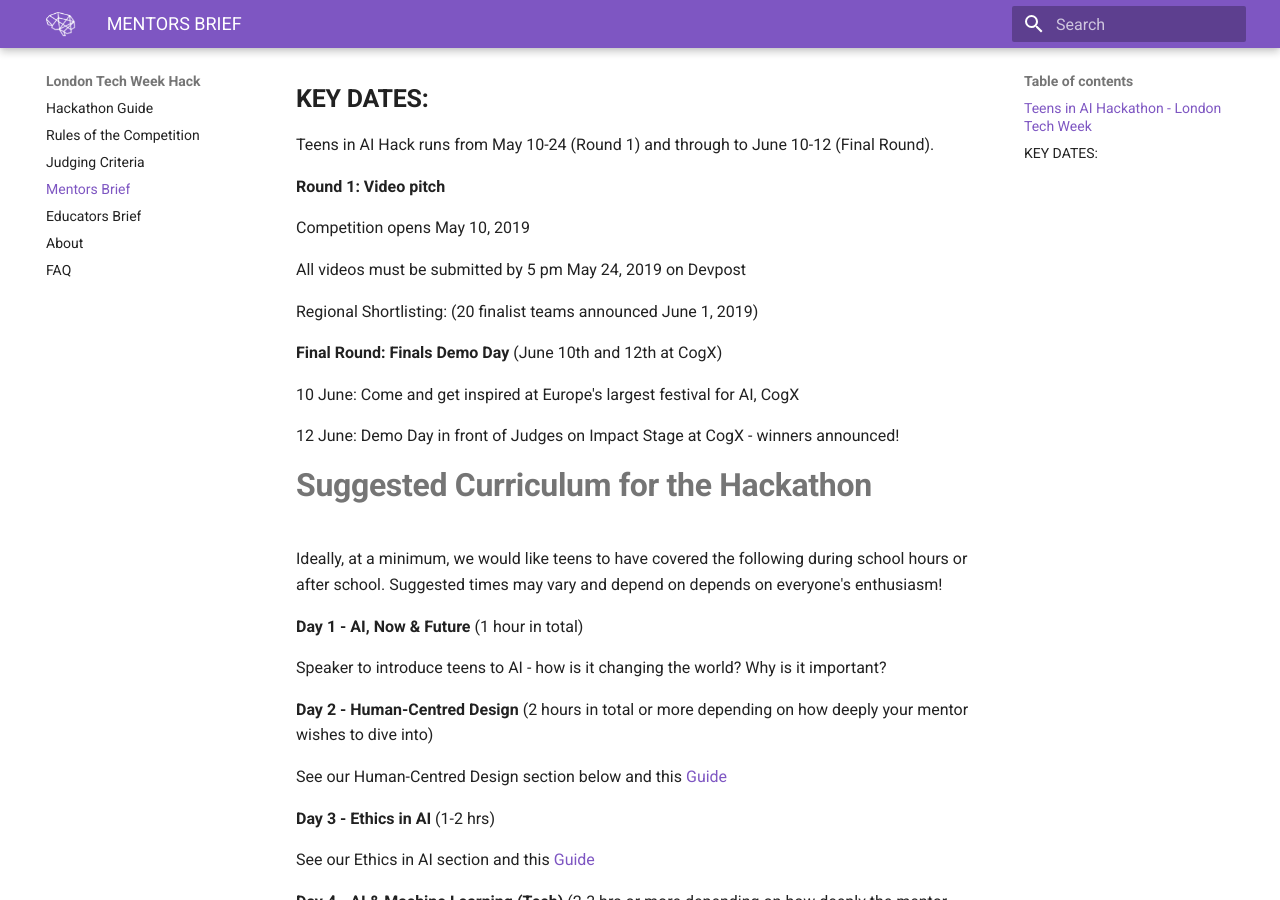
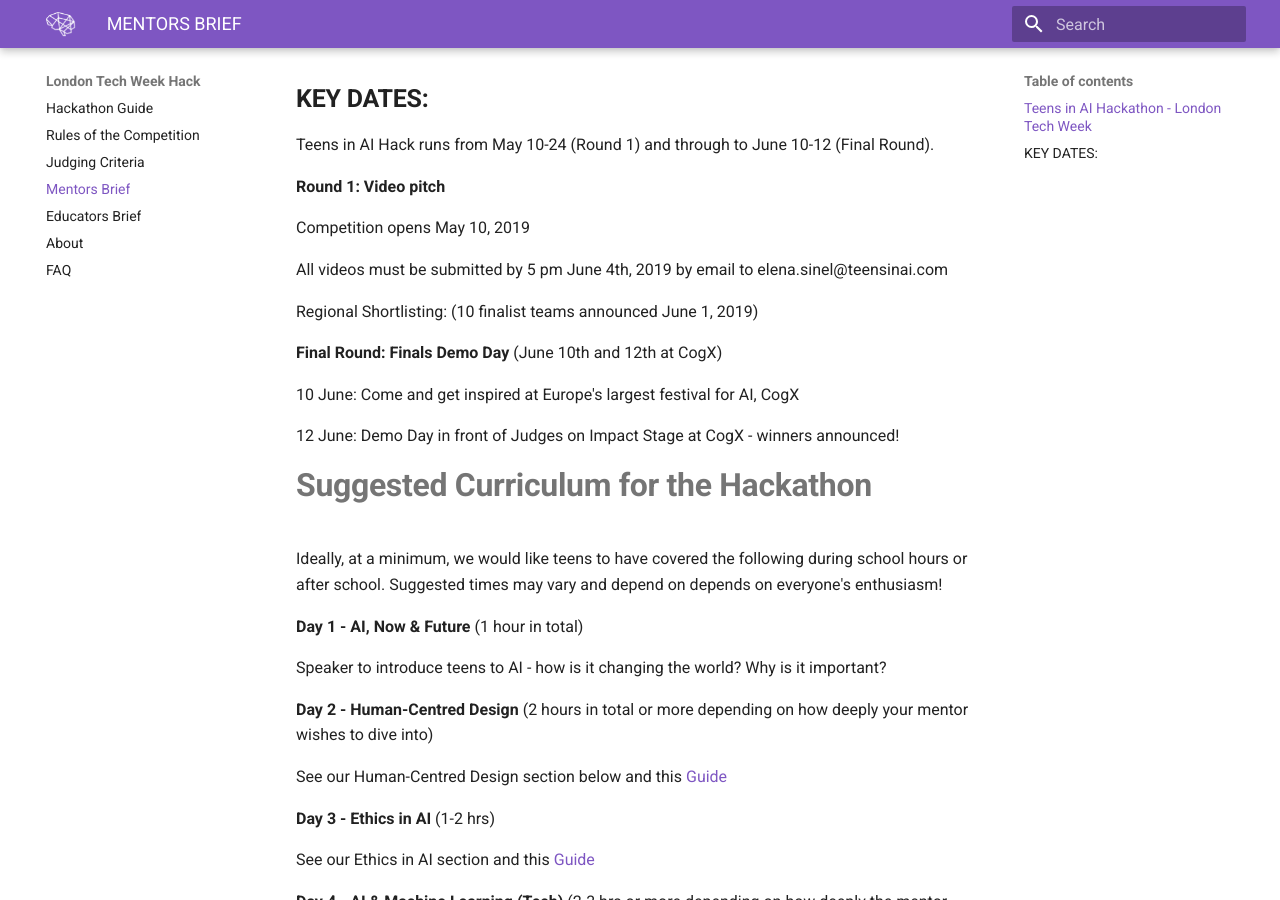
Before and after one commit to elenasinel/tech-week, an MkDocs documentation site: the page built from docs/mentors-brief.md, in a window 1280 px wide and 900 px high, scrolled down 937 px. Built offline with MkDocs 1.6.1 and Material for MkDocs 9.7.7, drawn with Linux system fonts in a browser that asks for light colours; some of the changed text lies outside the part shown.

Commit message:
Update Documentation “mentors-brief”

```diff
--- a/docs/mentors-brief.md
+++ b/docs/mentors-brief.md
@@ -35,9 +35,9 @@
 
 Competition opens May 10, 2019
 
-All videos must be submitted by 5 pm May 24, 2019 on Devpost
+All videos must be submitted by 5 pm June 4th, 2019 by email to elena.sinel@teensinai.com
 
-Regional Shortlisting: (20 finalist teams announced June 1, 2019)
+Regional Shortlisting: (10 finalist teams announced June 1, 2019)
 
 **Final Round: Finals Demo Day** (June 10th and 12th at CogX)
 
@@ -161,11 +161,11 @@
 
 ## **WHAT’S IN IT FOR YOU?**
 
-## **_\*\** ALL mentors will receive FREE 3 Day, 2 Topics Passes to CogX2019!_**
+## _**\*\** ALL mentors will receive FREE 3 Day, 2 Topics Passes to CogX2019!**_
 
 _\*\*\*\*_
 
-## **_Expect to learn_**
+## _**Expect to learn**_
 
 _"The girls were very impressive. I work with digital marketing, software developers, traditional IT teams all day, every day and I thought these girls could teach us lot a thing or two!"_
 
@@ -173,7 +173,7 @@
 
 [Read an article](https://www.linkedin.com/pulse/learning-through-mentoring-ashish-bansal/) about one mentor’s experience:
 
-## **_Expect to be inspired_**
+## _**Expect to be inspired**_
 
 _“Mentoring at the Teens in AI hackathon was an incredibly rewarding and inspirational experience!_
 
```
